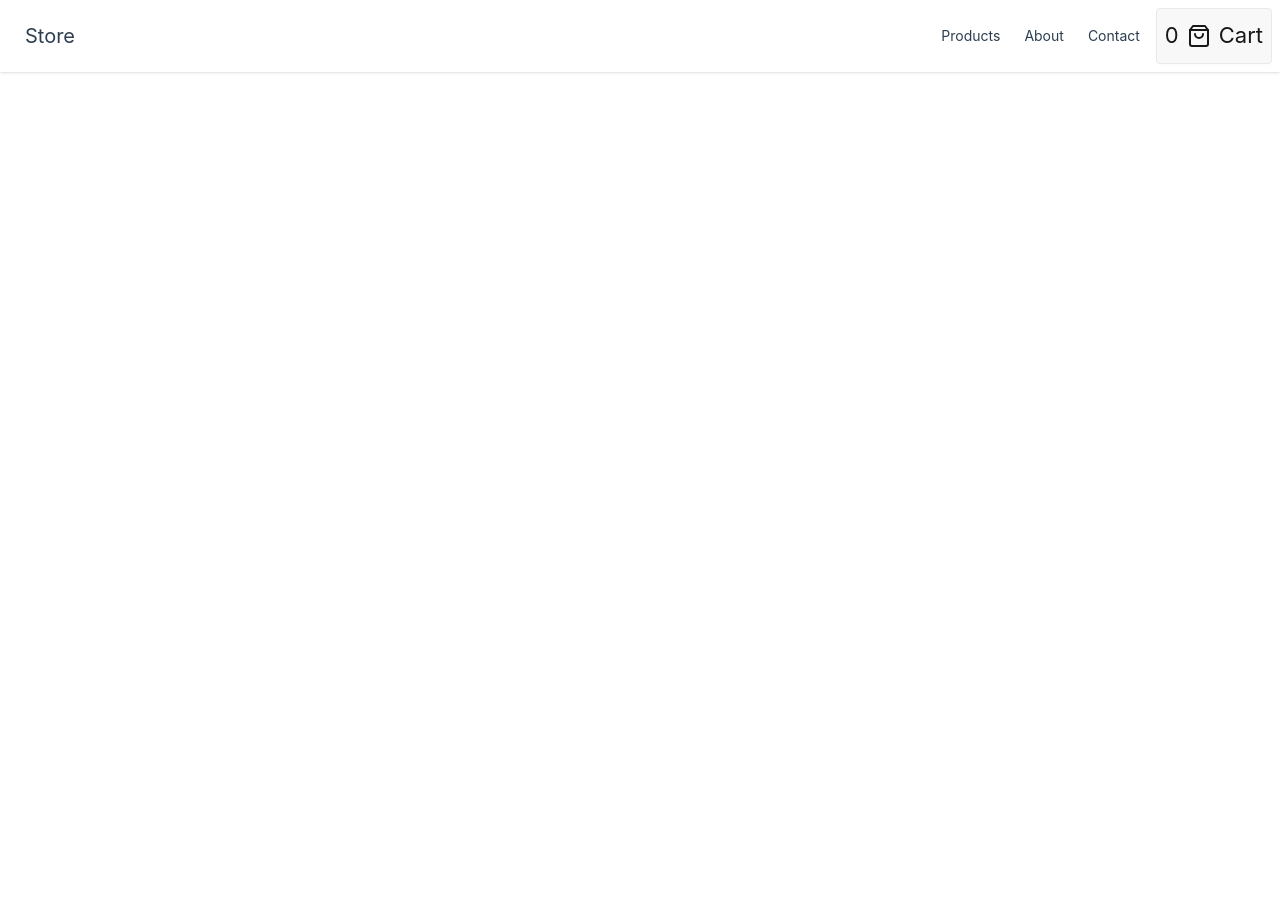
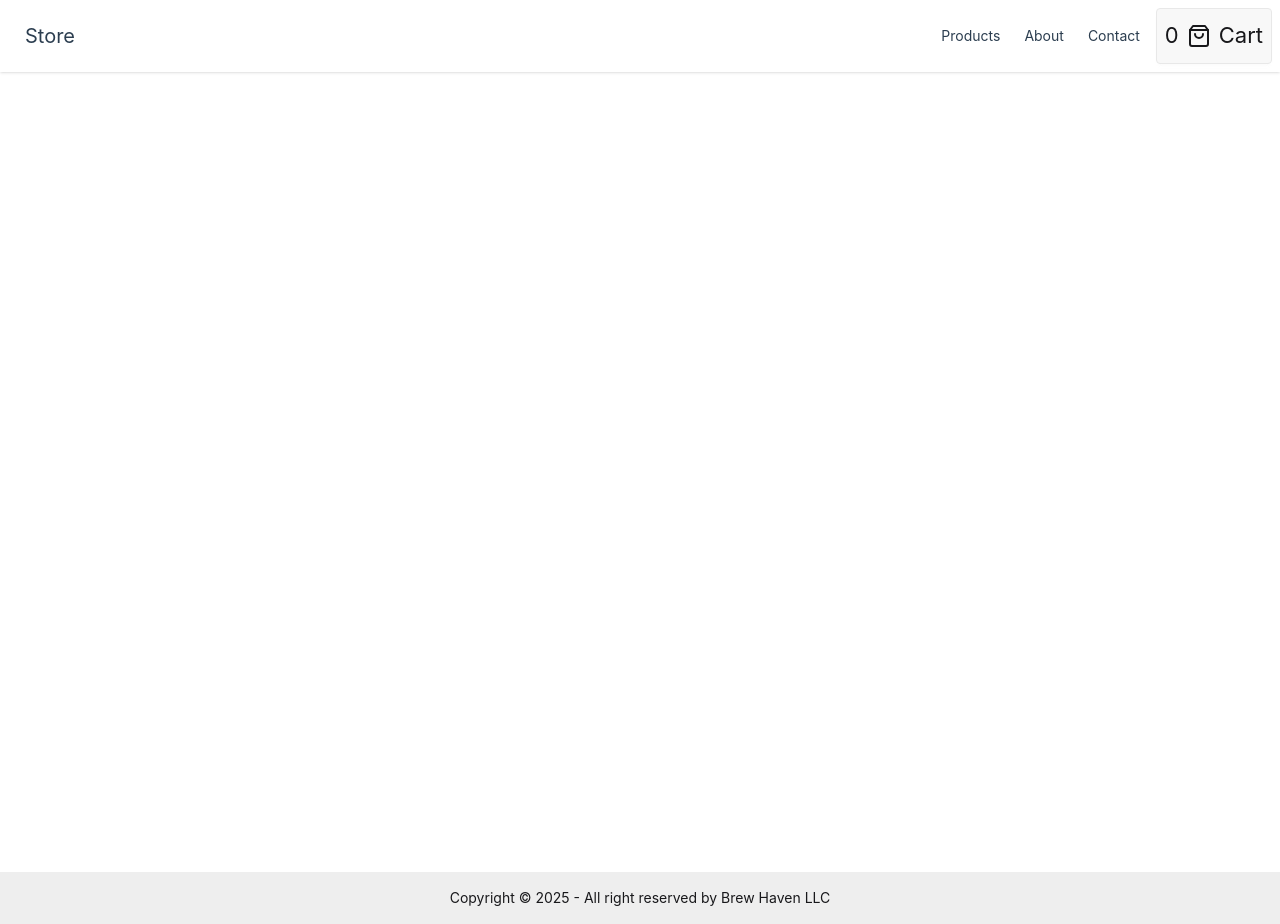
Before and after one commit to Codechad122/midpoint-portfolio, a Vue app: page / in a window 1280 px wide. Before the commit the page ends 800 px from the top, so only its background shows below. Built offline with nearby package versions, Linux system fonts and the light colour scheme.

Commit message:
implement basic footer

```diff
--- /dev/null
+++ b/src/components/Footer.vue
@@ -0,0 +1,11 @@
+<script setup>
+
+</script>
+
+<template>
+    <footer class="footer bottom-0 sm:footer-horizontal footer-center bg-base-300 text-base-content p-4">
+        <aside>
+            <p>Copyright © {{new Date().getFullYear()}} - All right reserved by Brew Haven LLC</p>
+        </aside>
+    </footer>
+</template>
--- a/src/components/Home.vue
+++ b/src/components/Home.vue
@@ -1,5 +1,6 @@
 <script setup>
 import Navbar from './Navbar.vue'
+import Footer from './Footer.vue'
 
 </script>
 
@@ -7,5 +8,9 @@ import Navbar from './Navbar.vue'
     <header>
         <Navbar />
     </header>
+    <main class="h-screen">
+
+    </main>
+    <Footer />
 
 </template>
```
